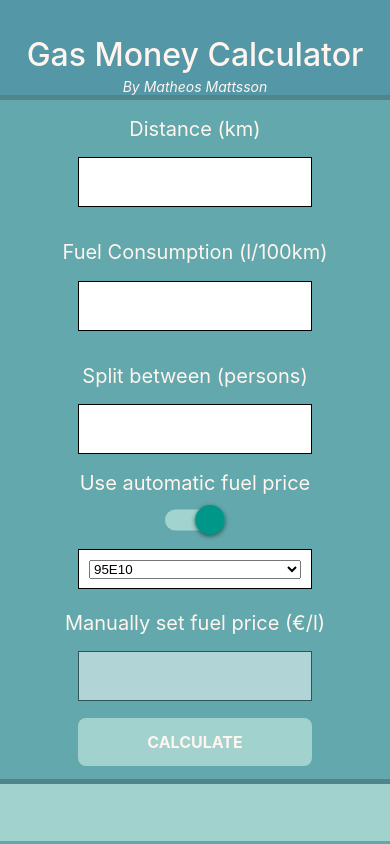
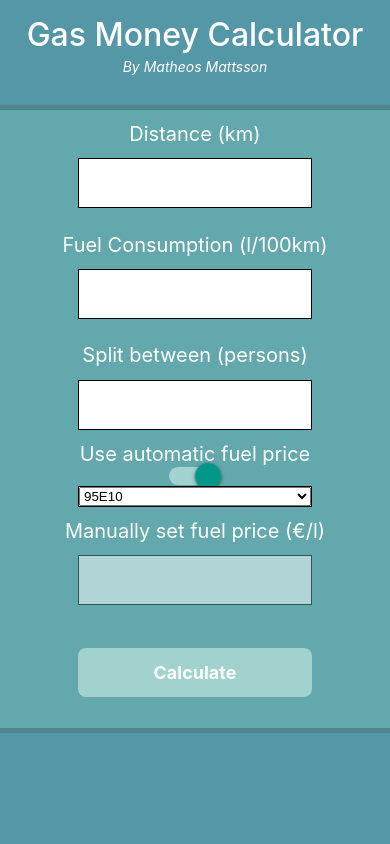
Before and after one commit to Matheos96/GasMoneyCalculatorMobile, a React Native app: screen / in a window 390 px wide. Built offline with nearby package versions, Linux system fonts and the light colour scheme.

Commit message:
Refactored styling and into smaller components

```diff
--- a/src/components/AutoFuelPrice.jsx
+++ b/src/components/AutoFuelPrice.jsx
@@ -3,6 +3,7 @@ import { StyleSheet, View, Text, Switch } from "react-native"
 import { Picker } from "@react-native-picker/picker";
 import { FUEL_TYPES } from '../StateContext';
 import { useStateContext, INPUT_TYPES } from '../StateContext'
+import Theme from '../theme'
 
 const AutoFuelPrice = () => {
     const ctx = useStateContext()
@@ -39,35 +40,21 @@ const AutoFuelPrice = () => {
 const styles = StyleSheet.create({
     container: {
         width: '100%',
-        height: '16.6%',
         alignItems: 'center',
-        justifyContent: 'space-between'
+        justifyContent: 'space-between',
+    },
+    inputHeader: {
+        fontSize: 20,
+        color: Theme.textColor
+    },
+    switch: {
+        transform: [ { scale: 1.3 } ]
     },
     pickerContainer: {
-        justifyContent: 'center',
-        width: '60%',
-        backgroundColor: 'white',
+        backgroundColor: Theme.boxColor,
+        width: Theme.boxWidth,
         borderWidth: 1,
-        height: 40,
-        padding: 10,
-        margin: 5,
     },
-    dropdown: {
-        width: '100%',
-    },
-    dropdownDisabled: {
-        opacity: 0.5
-    },
-    switch: {
-        transform: [
-            {scale: 1.5}
-        ]
-    },
-    inputHeader: {
-        marginBottom: 2,
-        fontSize: 20,
-        color: '#FFF5EE'
-    }
-});
+})
 
 export default AutoFuelPrice
--- /dev/null
+++ b/src/components/Calculate.jsx
@@ -0,0 +1,59 @@
+import React from 'react'
+import { Keyboard, StyleSheet, View, Text, TouchableOpacity } from 'react-native'
+import { useStateContext, INPUT_TYPES } from '../StateContext'
+import { getAveragePrice } from '../services/fuelPriceService'
+import Theme from '../theme'
+
+const Calculate = ({ setShowResult, setResult }) => {
+    const ctx = useStateContext()
+
+    const distance = ctx.getValue(INPUT_TYPES.DISTANCE)
+    const consumption = ctx.getValue(INPUT_TYPES.CONSUMPTION)
+    const persons = ctx.getValue(INPUT_TYPES.PERSONS)
+    const price = ctx.getValue(INPUT_TYPES.MANUAL_FUEL)
+    const fuelType = ctx.getValue(INPUT_TYPES.PICKER)
+    const useAutoFuel = ctx.getValue(INPUT_TYPES.AUTO_FUEL)
+
+
+
+    const onCalculate = async () => {
+        const fuelPrice = useAutoFuel ? await getAveragePrice(fuelType) : price
+        const res = Math.round((((distance / 100.0) * consumption * fuelPrice) / persons) * 100.0) / 100.0
+        if (!isNaN(res)) {
+            setResult(res)
+            setShowResult(true)
+        }
+        Keyboard.dismiss()
+    }
+
+    return (
+        <TouchableOpacity style={styles.container} onPress={onCalculate}>
+            <View style={styles.button}>
+                <Text style={styles.buttonText}>Calculate</Text>
+            </View>
+        </TouchableOpacity>
+    )
+}
+
+const styles = StyleSheet.create({
+    container: {
+        flex: 1,
+        width: '100%',
+        alignItems: 'center',
+        justifyContent: 'center',
+    },
+    button: {
+        width: Theme.boxWidth,
+        borderRadius: 8,
+        paddingVertical: 14,
+        backgroundColor: Theme.buttonColor
+    },
+    buttonText: {
+        color: Theme.textColor,
+        fontWeight: 'bold',
+        fontSize: 18,
+        textAlign: 'center'
+    },
+});
+
+export default Calculate
--- /dev/null
+++ b/src/components/Footer.jsx
@@ -0,0 +1,17 @@
+import React, { useState } from 'react'
+import Calculate from './Calculate'
+import Result from './Result'
+
+const Footer = () => {
+    const [showResult, setShowResult] = useState(false)
+    const [result, setResult] = useState('')
+
+    return (
+        <>
+            <Calculate setShowResult={setShowResult} setResult={setResult} />
+            <Result showResult={showResult} result={result} />
+        </>
+    )
+}
+
+export default Footer
--- a/src/components/Header.jsx
+++ b/src/components/Header.jsx
@@ -1,6 +1,7 @@
 import React from 'react'
 import {StyleSheet, View, Text} from 'react-native'
-const Header = ({ title }) => {
+import Theme from '../theme'
+const Header = () => {
     return (
         <View style={styles.header}>
                 <Text style={styles.headerText}>Gas Money Calculator</Text>
@@ -11,22 +12,21 @@ const Header = ({ title }) => {
 
 const styles = StyleSheet.create({
     header: {
-        backgroundColor: '#5497A7',
+        flex: 1,
+        backgroundColor: Theme.secondaryColor,
         alignItems: 'center',
-        justifyContent: 'center',
-        borderBottomWidth: 5,
-        borderBottomColor: '#50858B',
-        paddingTop: 20
+        borderBottomWidth: Theme.borderWidth,
+        borderBottomColor: Theme.borderColor,
     },
     headerText: {
-        color: '#FFF5EE',
+        color: Theme.textColor,
         fontSize: 32,
         paddingTop: 15,
         paddingBottom: 4,
         fontWeight: "500"
     },
     byText: {
-        color: '#FFF5EE',
+        color: Theme.textColor,
         fontStyle: 'italic'
     }
 })
--- a/src/components/Main.jsx
+++ b/src/components/Main.jsx
@@ -6,15 +6,21 @@ import { INPUT_TYPES } from '../StateContext'
 import UserInput from './UserInput'
 import Result from './Result'
 import AutoFuelPrice from './AutoFuelPrice'
+import Theme from '../theme'
+import { StatusBar, SafeAreaView } from 'react-native'
+import Calculate from './Calculate'
+import Footer from './Footer'
 
 
 const Main = () => {
 
     return (
-        <View style={styles.container}>
+        <SafeAreaView style={styles.container}>
+            <StatusBar backgroundColor={Theme.secondaryColor}/>
             <Header />
+            <StateProvider>
                 <View style={styles.body}>
-                <StateProvider>
+
                         <UserInput
                             label="Distance (km)"
                             type={INPUT_TYPES.DISTANCE} />
@@ -32,22 +38,24 @@ const Main = () => {
                         <UserInput
                             label="Manually set fuel price (€/l)"
                             type={INPUT_TYPES.MANUAL_FUEL} />
-                    <Result />
+
+                        <Footer />
+                </View>
+
             </StateProvider>
-            </View>
-        </View>
+        </SafeAreaView>
     )
 }
 
 const styles = StyleSheet.create({
     container: {
-      flex: 1
+        flex: 1,
     },
     body: {
-        flex: 1,
-        backgroundColor: '#62A8AC',
+        flex: 7,
+        backgroundColor: Theme.primaryColor,
         alignItems: 'center'
-    },
-});
+    }
+})
 
 export default Main
--- a/src/components/Result.jsx
+++ b/src/components/Result.jsx
@@ -1,39 +1,10 @@
-import React, { useState } from 'react'
-import { Keyboard, StyleSheet, View, Text, TouchableOpacity } from 'react-native'
-import { useStateContext, INPUT_TYPES } from '../StateContext'
-import { getAveragePrice } from '../services/fuelPriceService'
+import React from 'react'
+import { StyleSheet, View, Text } from 'react-native'
+import Theme from '../theme'
 
-const Result = () => {
-    const ctx = useStateContext()
-
-    const distance = ctx.getValue(INPUT_TYPES.DISTANCE)
-    const consumption = ctx.getValue(INPUT_TYPES.CONSUMPTION)
-    const persons = ctx.getValue(INPUT_TYPES.PERSONS)
-    const price = ctx.getValue(INPUT_TYPES.MANUAL_FUEL)
-    const fuelType = ctx.getValue(INPUT_TYPES.PICKER)
-    const useAutoFuel = ctx.getValue(INPUT_TYPES.AUTO_FUEL)
-
-    const [showResult, setShowResult] = useState(false)
-    const [result, setResult] = useState('')
-
-    const onCalculate = async () => {
-        const fuelPrice = useAutoFuel ? await getAveragePrice(fuelType) : price
-        let res = Math.round((((distance / 100.0) * consumption * fuelPrice) / persons) * 100.0) / 100.0
-        if (!isNaN(res)) {
-            setResult(res)
-            setShowResult(true)
-        }
-        Keyboard.dismiss()
-    }
-
+const Result = ({ showResult, result }) => {
     return (
         <View style={styles.container}>
-            <TouchableOpacity style={styles.btnContainer} onPress={onCalculate}>
-                <View style={styles.button}>
-                    <Text style={styles.buttonText}>Calculate</Text>
-                </View>
-            </TouchableOpacity>
-            <View style={styles.resultContainer}>
             {
                 showResult &&
                 <Text style={styles.resultText}>
@@ -41,46 +12,22 @@ const Result = () => {
                 </Text>
             }
         </View>
-        </View>
-
     )
 }
 
 const styles = StyleSheet.create({
     container: {
+        flex: 1,
+        width: '100%',
+        justifyContent: 'center',
         alignItems: 'center',
-        height: '16.6%',
-        width: '100%',
-        justifyContent: 'space-between',
-    },
-    btnContainer: {
-        width: '60%'
-    },
-    button: {
-        width: '100%',
-        borderRadius: 8,
-        backgroundColor: '#A1D2CE',
-        paddingVertical: 14,
-    },
-    buttonText: {
-        color: '#FFF5EE',
-        fontWeight: 'bold',
-        textTransform: 'uppercase',
-        fontSize: 16,
-        textAlign: 'center'
-    },
-    resultContainer: {
-        backgroundColor: '#A1D2CE',
-        width: '100%',
-        height: '50%',
-        alignItems: 'center',
-        justifyContent: 'center',
-        borderTopWidth: 5,
-        borderTopColor: "#50858B"
+        backgroundColor: Theme.secondaryColor,
+        borderTopColor: Theme.borderColor,
+        borderTopWidth: Theme.borderWidth
     },
     resultText: {
         fontSize: 28,
-        color: '#FFF5EE'
+        color: Theme.textColor
     }
 });
 
--- a/src/components/UserInput.jsx
+++ b/src/components/UserInput.jsx
@@ -1,6 +1,7 @@
 import React from 'react'
 import { StyleSheet, View, Text, TextInput } from "react-native"
 import { useStateContext, INPUT_TYPES } from '../StateContext'
+import Theme from '../theme'
 
 const UserInput = ({ label, type }) => {
     const ctx = useStateContext()
@@ -25,22 +26,23 @@ const UserInput = ({ label, type }) => {
 
 const styles = StyleSheet.create({
     inputContainer: {
+        flex: 1,
         width: '100%',
-        height: '16.6%',
         alignItems: 'center',
         justifyContent: 'space-evenly'
     },
     textInput: {
-        width: '60%',
+        backgroundColor: Theme.boxColor,
+        width: Theme.boxWidth,
         borderWidth: 1,
         height: 50,
         padding: 10,
-        backgroundColor: 'white'
+        fontSize: 17
     },
     inputHeader: {
         fontSize: 20,
-        color: '#FFF5EE'
+        color: Theme.textColor
     }
-});
+})
 
 export default UserInput
--- /dev/null
+++ b/src/theme.js
@@ -0,0 +1,10 @@
+export default {
+    primaryColor: '#62A8AC',
+    secondaryColor: '#5497A7',
+    borderColor: '#50858B',
+    borderWidth: 5,
+    textColor: 'white',
+    buttonColor: '#A1D2CE',
+    boxColor: 'white',
+    boxWidth: '60%'
+}
```
Lines whose indentation alone changed are shown as unchanged.
